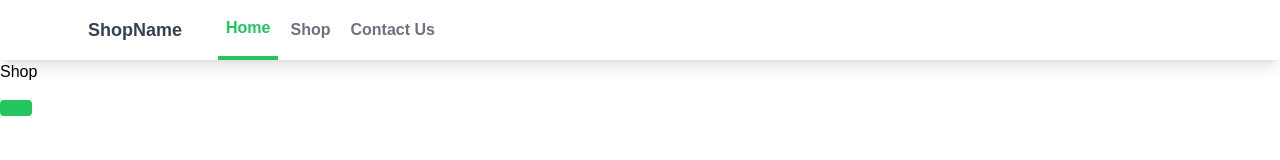
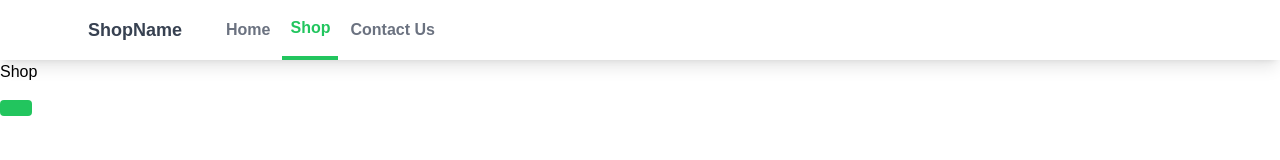
Before and after one commit to keystrm/vue-shop, a Vue app: page /shop in a window 1280 px wide. Shown: the top 160 px of the page. Built offline with nearby package versions, Linux system fonts and the light colour scheme; a web font is replaced by a local one.

Commit message:
router links

```diff
--- a/src/components/TopNavBar.vue
+++ b/src/components/TopNavBar.vue
@@ -11,9 +11,9 @@
                     </div>
                     <!-- Primary Navbar items -->
                     <div class="hidden md:flex items-center space-x-1">
-                        <router-link to="/" class="py-4 px-2 text-green-500 border-b-4 border-green-500 font-semibold ">Home</router-link>
-                        <router-link to="/shop" class="py-4 px-2 text-gray-500 font-semibold hover:text-green-500 transition duration-300">Shop</router-link>
-                        <router-link to="/contact-us" class="py-4 px-2 text-gray-500 font-semibold hover:text-green-500 transition duration-300">Contact Us</router-link>
+                        <router-link to="/" active-class="text-green-500 border-b-4 border-green-500" class="py-4 px-2 text-gray-500 font-semibold hover:text-green-500 hover:border-green-500 transition duration-300">Home</router-link>
+                        <router-link to="/shop" active-class="text-green-500 border-b-4 border-green-500" class="py-4 px-2 text-gray-500 font-semibold hover:text-green-500 hover:border-green-500 transition duration-300">Shop</router-link>
+                        <router-link to="/contact-us" active-class="text-green-500 border-b-4 border-green-500" class="py-4 px-2 text-gray-500 font-semibold hover:text-green-500 hover:border-green-500 transition duration-300">Contact Us</router-link>
                     </div>
                 </div>
                 <!-- Mobile menu button -->
@@ -37,9 +37,9 @@
         <!-- mobile menu -->
         <div class="hidden mobile-menu">
             <ul class="">
-                <li><router-link to="/" class="block text-sm px-2 py-4 text-white bg-green-500 font-semibold">Home</router-link></li>
-                <li><router-link to="/shop" class="block text-sm px-2 py-4 hover:bg-green-500 transition duration-300">Shop</router-link></li>
-                <li><router-link to="/contact-us" class="block text-sm px-2 py-4 hover:bg-green-500 transition duration-300">Contact Us</router-link></li>
+                <li><router-link to="/" active-class="text-white bg-green-500" class="block text-sm px-2 py-4 hover:bg-green-500 transition duration-300">Home</router-link></li>
+                <li><router-link to="/shop" active-class="text-white bg-green-500" class="block text-sm px-2 py-4 hover:bg-green-500 transition duration-300">Shop</router-link></li>
+                <li><router-link to="/contact-us" active-class="text-white bg-green-500" class="block text-sm px-2 py-4 hover:bg-green-500 transition duration-300">Contact Us</router-link></li>
             </ul>
         </div>
     </nav>
```
